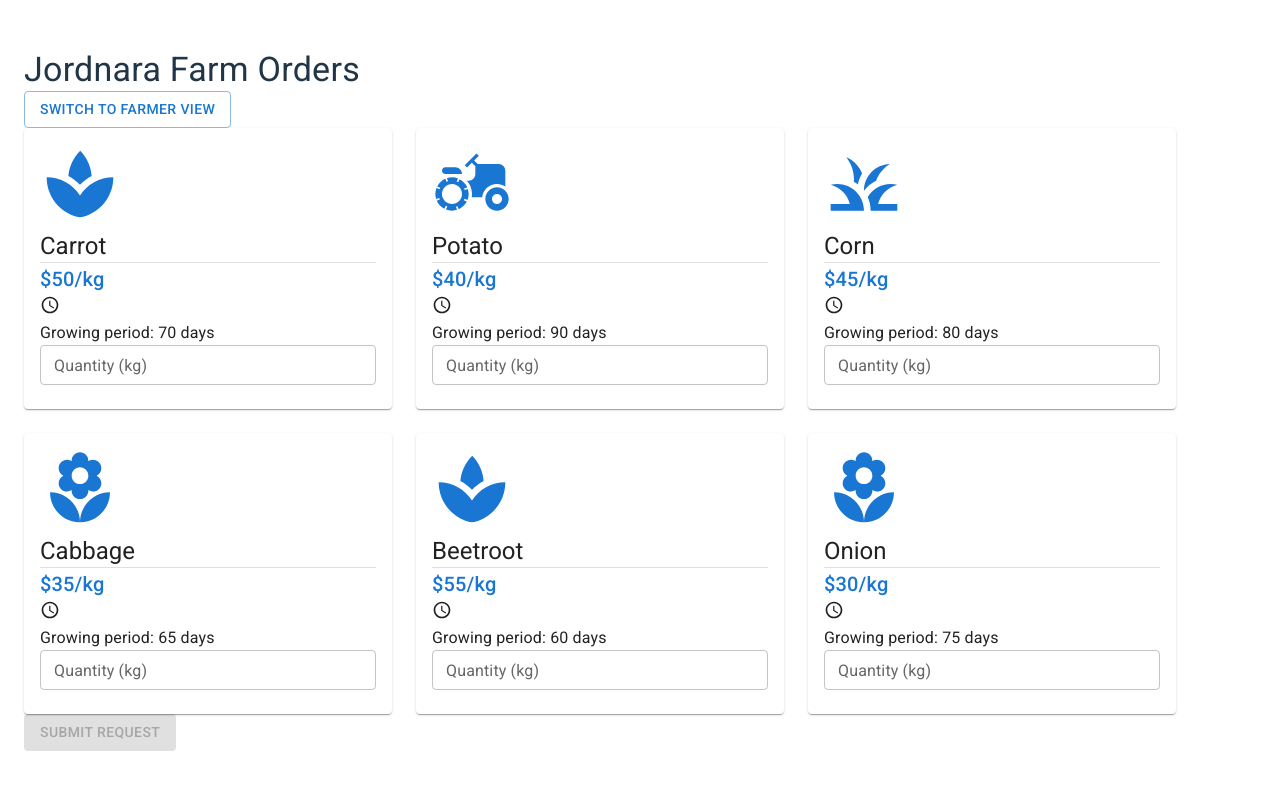
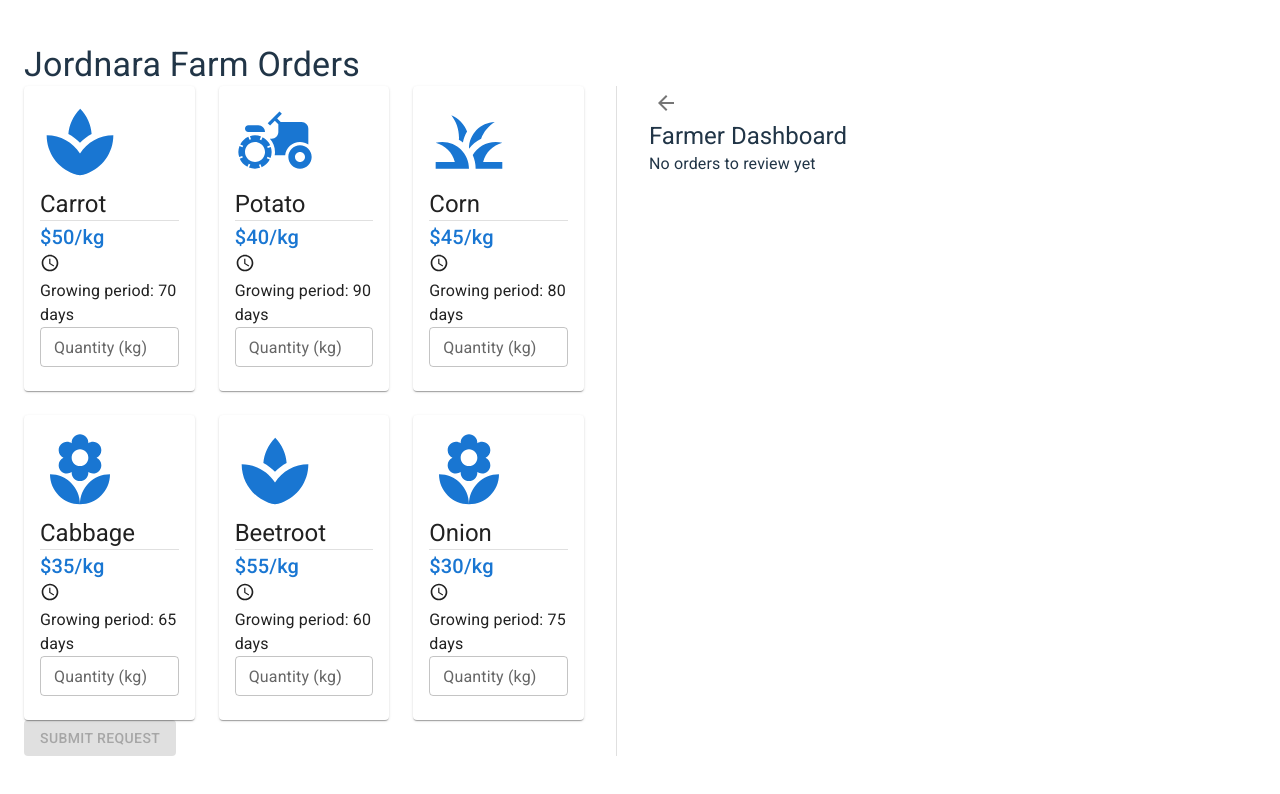
Before and after one commit to erikakerman/jordnara, a React (Vite) app: page / in a window 1280 px wide. Shown: the top 794 px of the page. Built offline with nearby package versions, Linux system fonts and the light colour scheme.

Commit message:
split view

```diff
--- a/src/App.jsx
+++ b/src/App.jsx
@@ -1,15 +1,12 @@
-import { Button, Box } from "@mui/material";
+import { Grid, Divider } from "@mui/material";
 import { useState } from "react";
 import Layout from "./components/Layout/Layout";
-import CropGrid from "./components/CropGrid";
+import CustomerView from "./components/CustomerView";
 import FarmerDashboard from "./components/FarmerDashboard";
-import OrderStatus from "./components/OrderStatus";
 import { crops } from "./data/crops";
 
 function App() {
   const [quantities, setQuantities] = useState({});
-  const [view, setView] = useState("order");
-  const [currentOrder, setCurrentOrder] = useState(null);
   const [orders, setOrders] = useState([]);
 
   const handleSubmitRequest = () => {
@@ -25,16 +22,10 @@ function App() {
         })),
     };
     setOrders([...orders, newOrder]);
-    setCurrentOrder(newOrder);
     setQuantities({});
   };
 
-  if (view === "farmer") {
-    return (
-      <Layout>
-        <FarmerDashboard
-          orders={orders}
-          onAcceptCrop={(orderId, cropId) => {
+  const handleAcceptCrop = (orderId, cropId) => {
     setOrders(
       orders.map((order) =>
         order.id === orderId
@@ -56,34 +47,28 @@ function App() {
           : order
       )
     );
-          }}
-          onBack={() => setView("order")}
-        />
-      </Layout>
-    );
-  }
+  };
 
   return (
     <Layout>
-      <Box className="flex justify-end mb-4">
-        <Button variant="outlined" onClick={() => setView("farmer")}>
-          Switch to Farmer View
-        </Button>
-      </Box>
+      <Grid container spacing={4}>
+        <Grid item xs={12} md={6}>
+          <CustomerView
+            quantities={quantities}
+            onQuantitiesChange={setQuantities}
+            onSubmitRequest={handleSubmitRequest}
+            orders={orders}
+          />
+        </Grid>
 
-      <CropGrid quantities={quantities} onQuantitiesChange={setQuantities} />
+        <Grid item xs={12} md="auto">
+          <Divider orientation="vertical" />
+        </Grid>
 
-      <Box className="flex justify-center mt-6">
-        <Button
-          variant="contained"
-          onClick={handleSubmitRequest}
-          disabled={Object.values(quantities).every((q) => !q)}
-        >
-          Submit Request
-        </Button>
-      </Box>
-
-      {currentOrder && <OrderStatus order={currentOrder} />}
+        <Grid item xs={12} md={5}>
+          <FarmerDashboard orders={orders} onAcceptCrop={handleAcceptCrop} />
+        </Grid>
+      </Grid>
     </Layout>
   );
 }
--- /dev/null
+++ b/src/components/CustomerView/CustomerView.jsx
@@ -0,0 +1,65 @@
+import { Box, Button, Typography } from "@mui/material";
+import PropTypes from "prop-types";
+import CropGrid from "../CropGrid";
+import OrderStatus from "../OrderStatus";
+
+function CustomerView({
+  quantities,
+  onQuantitiesChange,
+  onSubmitRequest,
+  orders,
+}) {
+  return (
+    <>
+      <CropGrid
+        quantities={quantities}
+        onQuantitiesChange={onQuantitiesChange}
+      />
+
+      <Box className="flex justify-center mt-6">
+        <Button
+          variant="contained"
+          onClick={onSubmitRequest}
+          disabled={Object.values(quantities).every((q) => !q)}
+        >
+          Submit Request
+        </Button>
+      </Box>
+
+      {orders.length > 0 && (
+        <Box className="mt-8">
+          <Typography variant="h6" className="mb-4">
+            Your Orders
+          </Typography>
+          {orders.map((order) => (
+            <OrderStatus key={order.id} order={order} />
+          ))}
+        </Box>
+      )}
+    </>
+  );
+}
+
+CustomerView.propTypes = {
+  quantities: PropTypes.objectOf(
+    PropTypes.oneOfType([PropTypes.string, PropTypes.number])
+  ).isRequired,
+  onQuantitiesChange: PropTypes.func.isRequired,
+  onSubmitRequest: PropTypes.func.isRequired,
+  orders: PropTypes.arrayOf(
+    PropTypes.shape({
+      id: PropTypes.string.isRequired,
+      crops: PropTypes.arrayOf(
+        PropTypes.shape({
+          id: PropTypes.number.isRequired,
+          name: PropTypes.string.isRequired,
+          quantity: PropTypes.number.isRequired,
+          status: PropTypes.string.isRequired,
+          harvestDate: PropTypes.string,
+        })
+      ).isRequired,
+    })
+  ).isRequired,
+};
+
+export default CustomerView;
--- /dev/null
+++ b/src/components/CustomerView/index.js
@@ -0,0 +1 @@
+export { default } from './CustomerView';
```
Lines whose indentation alone changed are shown as unchanged.
